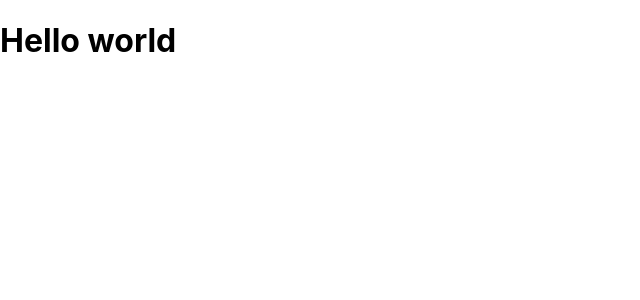
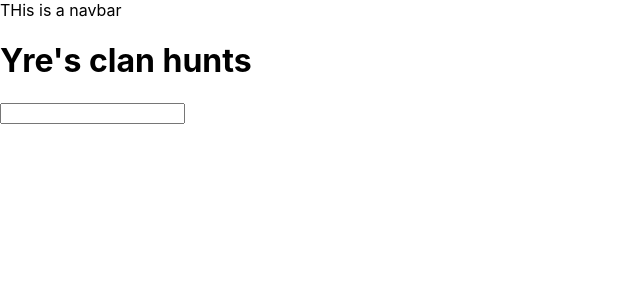
Before and after one commit to DeftCorgi/clanhunts, a React (Create React App) app in the folder client/: page / in a window 1280 px wide. Shown: the top 300 px of the page, without its empty margins (0-640 px from the left). Built offline with nearby package versions, Linux system fonts and the light colour scheme.

Commit message:
navbar and very basic setup

```diff
--- a/client/src/App.js
+++ /dev/null
@@ -1,12 +0,0 @@
-import React from 'react';
-import './App.css';
-
-function App() {
-  return (
-    <div className="App">
-      <h1>Hello world</h1>
-    </div>
-  );
-}
-
-export default App;
--- /dev/null
+++ b/client/src/components/app/App.js
@@ -0,0 +1,19 @@
+import React from 'react';
+import Nav from '../nav/Nav';
+
+function App() {
+  return (
+    <div className="App">
+      <Nav/>
+      <main>
+        <h1>Yre's clan hunts</h1>
+        <form>
+          <label htmlFor="name"></label>
+          <input type="text" name="name"/>
+        </form>
+      </main>
+    </div>
+  );
+}
+
+export default App;
--- /dev/null
+++ b/client/src/components/nav/Nav.js
@@ -0,0 +1,11 @@
+import React from 'react';
+
+const Nav = () => {
+  return (
+    <nav>
+      THis is a navbar
+    </nav>
+  );
+};
+
+export default Nav;
--- a/client/src/index.js
+++ b/client/src/index.js
@@ -1,7 +1,7 @@
 import React from 'react';
 import ReactDOM from 'react-dom';
 import './index.css';
-import App from './App';
+import App from './components/app/App';
 
 
 ReactDOM.render(<App />, document.getElementById('root'));
--- a/package.json
+++ b/package.json
@@ -12,6 +12,7 @@
   "dependencies": {
     "concurrently": "^4.1.2",
     "express": "^4.17.1",
-    "nodemon": "^1.19.2"
+    "nodemon": "^1.19.2",
+    "react-router-dom": "^5.0.1"
   }
 }
```
Also changed, not shown: client/src/App.css (deleted), 1 other file (tests, documents, lock files or other folders).
